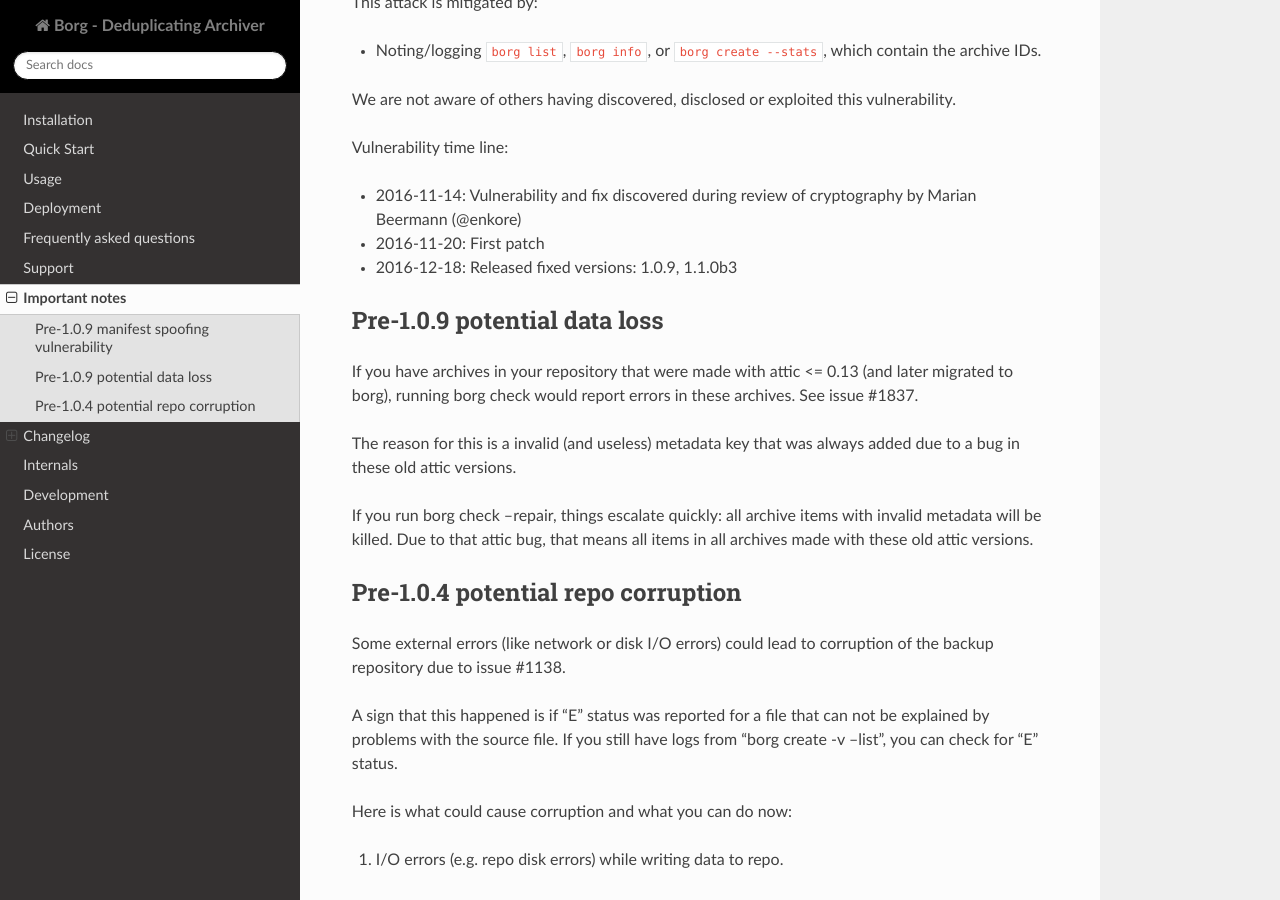
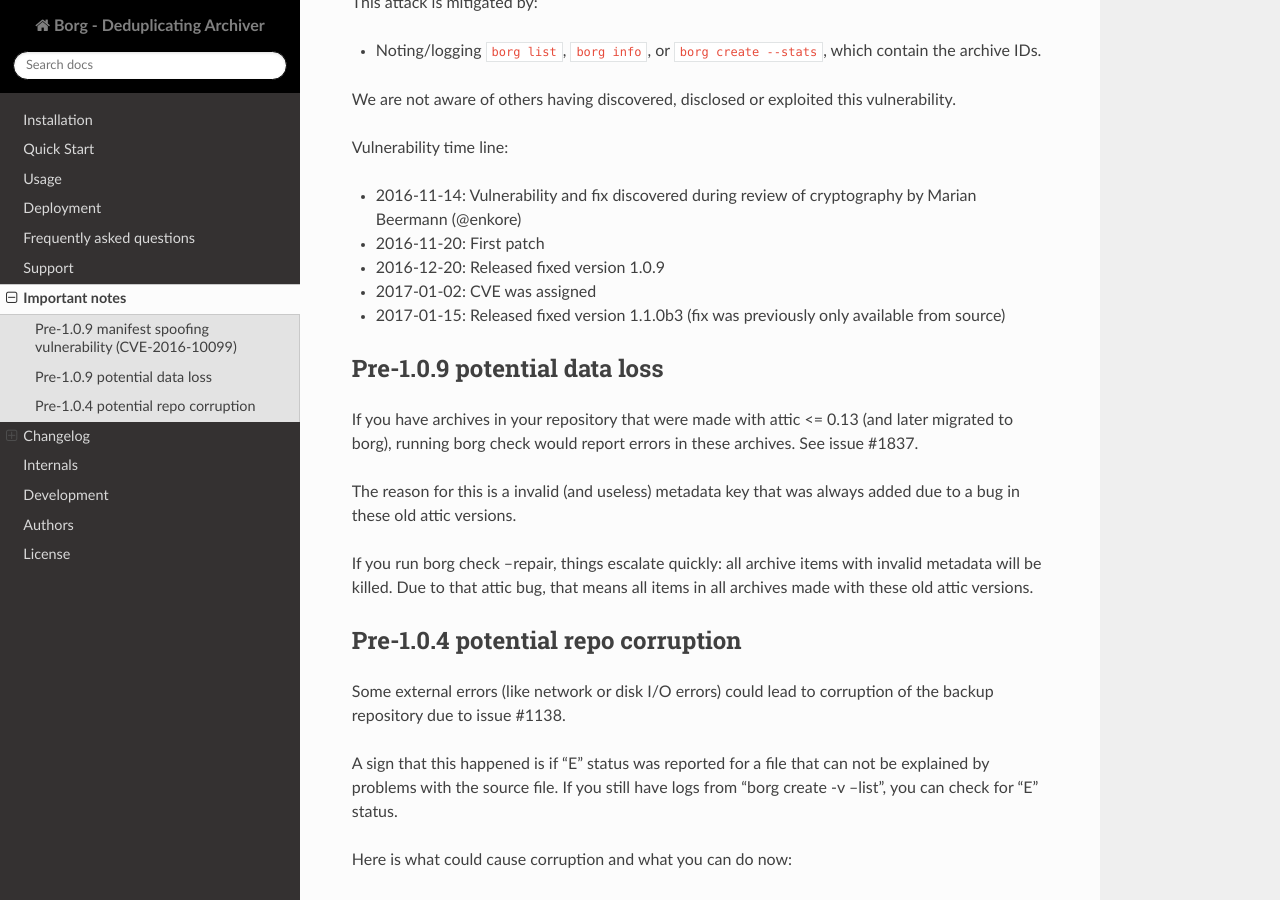
Before and after one commit to borgbackup/borg, a Sphinx documentation site: the page built from docs/changes.rst, in a window 1280 px wide and 900 px high, scrolled down 1067 px. Built offline with Sphinx 7.4.7 and the Read the Docs theme 2.0.0, drawn with Linux system fonts in a browser that asks for light colours; pages that are not in the unit, such as notebooks, are missing from menus; the version number could not be read and is left out; some of the changed text lies outside the part shown.

Commit message:
docs: add CVE numbers for issues fixed in 1.0.9
https://www.cvedetails.com/product/35461/Borg-Borg.html?vendor_id=16008

```diff
--- a/docs/changes.rst
+++ b/docs/changes.rst
@@ -5,8 +5,8 @@
 
 .. _tam_vuln:
 
-Pre-1.0.9 manifest spoofing vulnerability
------------------------------------------
+Pre-1.0.9 manifest spoofing vulnerability (CVE-2016-10099)
+----------------------------------------------------------
 
 A flaw in the cryptographic authentication scheme in Borg allowed an attacker
 to spoof the manifest. The attack requires an attacker to be able to
@@ -54,7 +54,9 @@
 
 * 2016-11-14: Vulnerability and fix discovered during review of cryptography by Marian Beermann (@enkore)
 * 2016-11-20: First patch
-* 2016-12-18: Released fixed versions: 1.0.9, 1.1.0b3
+* 2016-12-20: Released fixed version 1.0.9
+* 2017-01-02: CVE was assigned
+* 2017-01-15: Released fixed version 1.1.0b3 (fix was previously only available from source)
 
 .. _attic013_check_corruption:
 
@@ -183,9 +185,13 @@
 - A flaw in the cryptographic authentication scheme in Borg allowed an attacker
   to spoof the manifest. See :ref:`tam_vuln` above for the steps you should
   take.
+
+  CVE-2016-10099 was assigned to this vulnerability.
 - borg check: When rebuilding the manifest (which should only be needed very rarely)
   duplicate archive names would be handled on a "first come first serve" basis, allowing
   an attacker to apparently replace archives.
+
+  CVE-2016-10100 was assigned to this vulnerability.
 
 Bug fixes:
 
```
